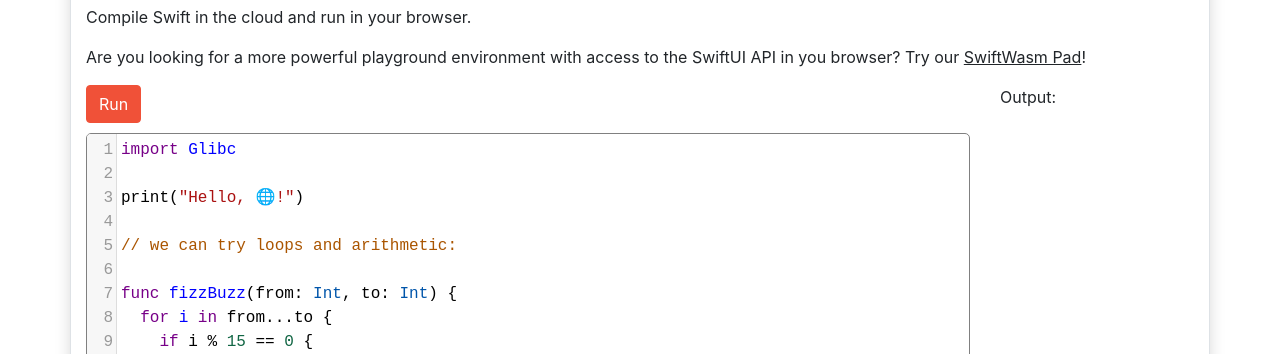
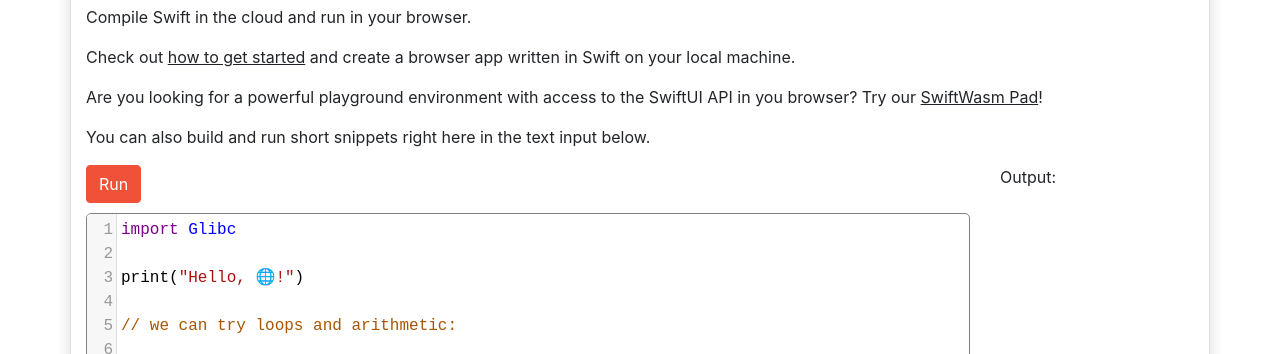
Before and after one commit to swiftwasm/swiftwasm.github.io, a website built with webpack: page public/index.html in a window 1280 px wide. Shown: the part 435-789 px from the top of the page. Built offline with nearby package versions, Linux system fonts and the light colour scheme.

Commit message:
Link to the browser apps guide directly from `index.html` (#17)

```diff
--- a/public/index.html
+++ b/public/index.html
@@ -130,8 +130,11 @@
   <div class="container shadow rounded border my-3 py-3">
     <h2>Try Swift on WebAssembly now</h2>
     <p>Compile Swift in the cloud and run in your browser.</p>
-    <p>Are you looking for a more powerful playground environment with access to the SwiftUI API in you browser?
+    <p>Check out <a href="https://book.swiftwasm.org/getting-started/browser-app.html">how to get started</a> and create
+      a browser app written in Swift on your local machine.</p>
+    <p>Are you looking for a powerful playground environment with access to the SwiftUI API in you browser?
       Try our <a href="https://pad.swiftwasm.org">SwiftWasm Pad</a>!</p>
+    <p>You can also build and run short snippets right here in the text input below.</p>
     <noscript>Please enable JavaScript to use the Try it Now area.</noscript>
     <div class="row">
       <div class="col-lg">
```
